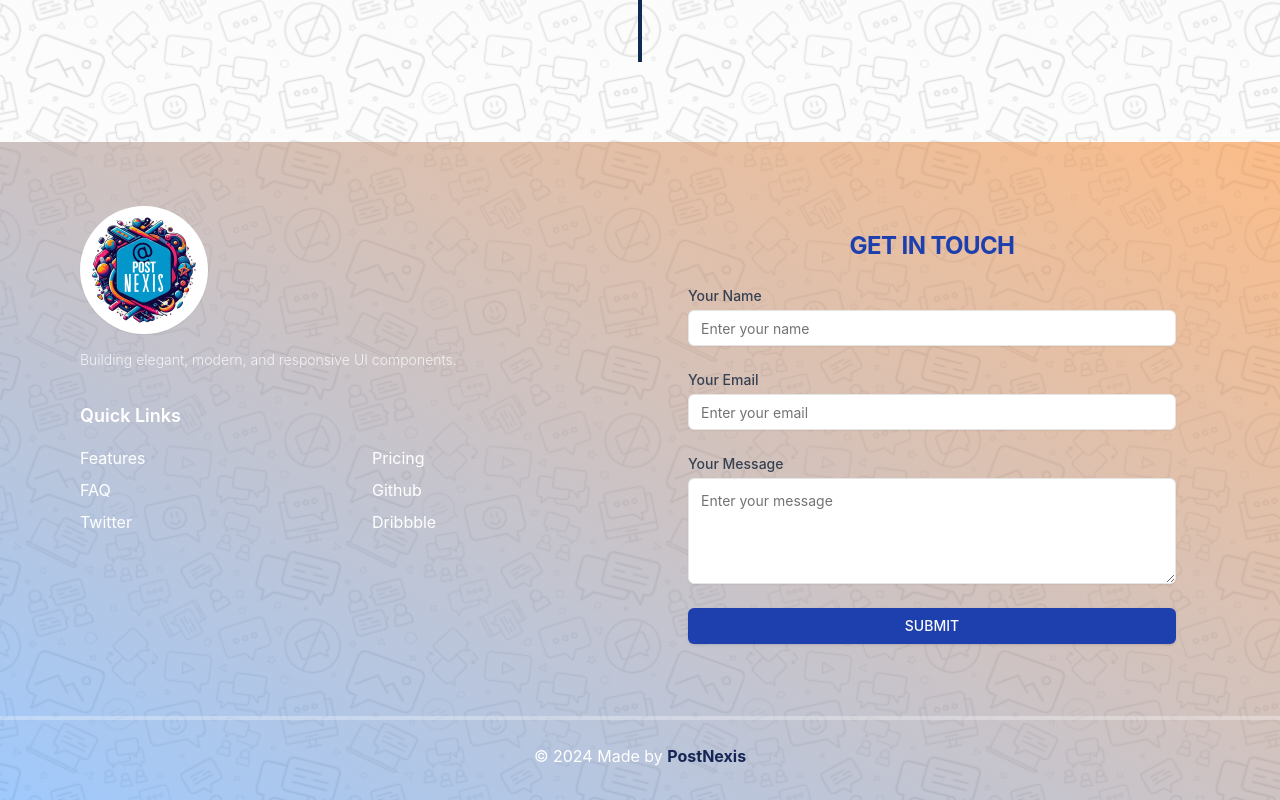
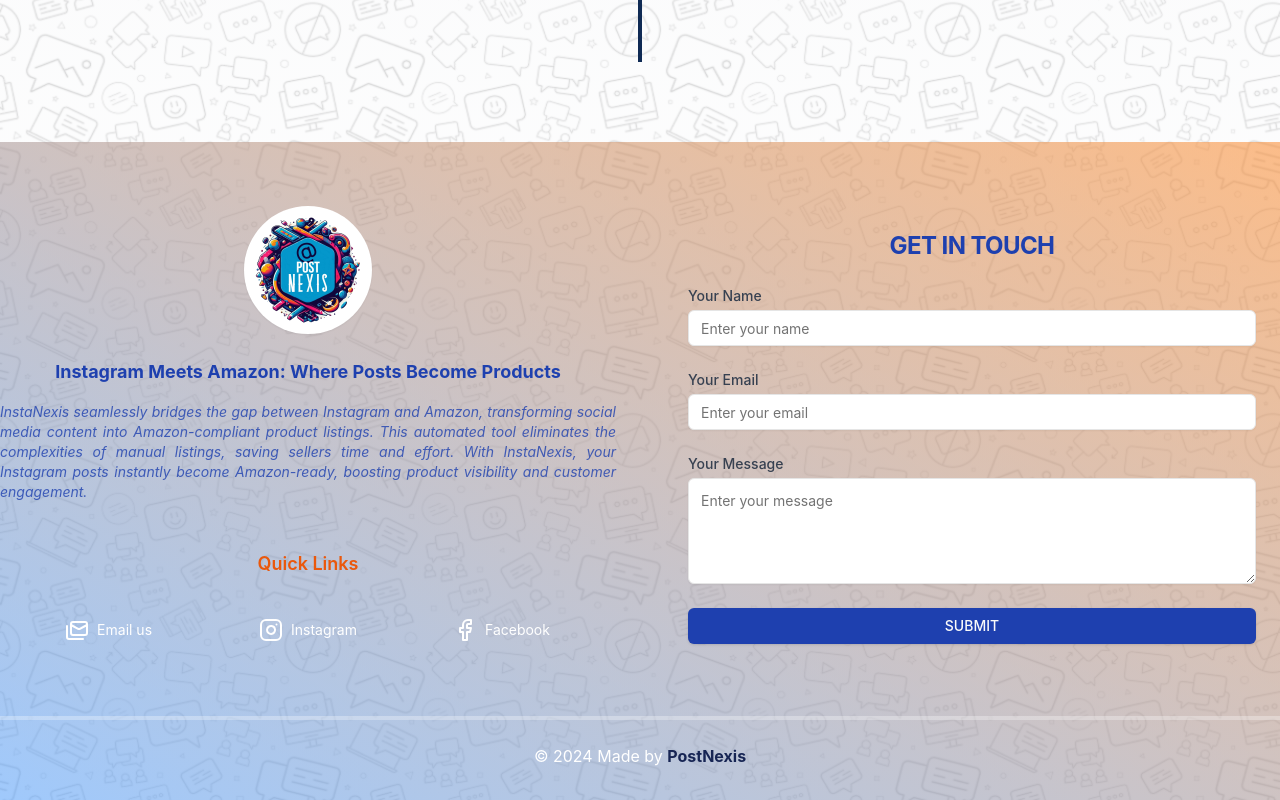
Before and after one commit to Trickster19/Insta-Nexis-Frontend, a React (Vite) app: page / in a window 1280 px wide. Shown: the part 4130-4930 px from the top of the page. Built offline with nearby package versions, Linux system fonts and the light colour scheme.

Commit message:
Footer enhancement

```diff
--- a/src/components/Home/Home.tsx
+++ b/src/components/Home/Home.tsx
@@ -1,4 +1,3 @@
-import { Footer } from "../sections/Footer";
 import Hero from "../sections/Hero";
 import WorkflowTimeline from "../sections/WorkflowTimeline";
 
@@ -7,7 +6,6 @@
     <>
       <Hero />
       <WorkflowTimeline />
-      <Footer />
     </>
   );
 };
--- a/src/components/Layout/Layout.tsx
+++ b/src/components/Layout/Layout.tsx
@@ -2,6 +2,7 @@
 import Navbar from "@/components/Navbar";
 import { ScrollToTop } from "@/components/ui/scroll-to-top";
 import BackgroundImage from "@/assets/body-background.png";
+import { Footer } from "../sections/Footer";
 
 export const Layout: React.FC = () => {
   return (
@@ -15,6 +16,7 @@
       <Navbar />
       <ScrollToTop />
       <Outlet />
+      <Footer />
     </main>
   );
 };
--- a/src/components/Product/Product.tsx
+++ b/src/components/Product/Product.tsx
@@ -56,7 +56,7 @@
           </p>
         </div>
       ) : (
-        <div className="flex flex-col h-[100vh] overflow-auto py-20 px-10 w-full relative">
+        <div className="flex flex-col h-full overflow-auto py-20 px-10 w-full relative">
           {/* Product Details Section */}
           <section className="w-full grid grid-cols-1 md:grid-cols-2 lg:grid-cols-[1fr_1.5fr] gap-8 items-start max-w-6xl md:px-4 mx-auto py-6">
             {/* Left Side: Product Image */}
--- a/src/components/Profile/Profile.tsx
+++ b/src/components/Profile/Profile.tsx
@@ -17,7 +17,7 @@
   }, [isError]);
   return (
     <>
-      <div className="h-[100vh] py-20 px-12 w-full relative">
+      <div className="h-full py-20 px-12 w-full relative">
         {isLoading ? (
           <div className="flex h-full items-center justify-center ">
             <Loader2
--- a/src/components/sections/Footer.tsx
+++ b/src/components/sections/Footer.tsx
@@ -3,49 +3,63 @@
 import { Textarea } from "@/components/ui/textarea";
 import { Card, CardContent, CardHeader, CardTitle } from "@/components/ui/card";
 import LogoIcon from "@/assets/PostNexisLogo.png";
+import { Facebook, Instagram, Mails } from "lucide-react";
 
 export const Footer = () => {
   return (
     <footer className="bg-gradient-to-tr from-blue-400/60 via-trasparent to-orange-400/60 text-white pt-16 pb-8">
-      <section className="container mx-auto grid grid-cols-1 md:grid-cols-2 gap-12 px-6 md:px-12 lg:px-20">
+      <section className="container mx-auto grid grid-cols-1 md:grid-cols-2 gap-12 ">
         {/* Left Section: Logo and Details */}
         <div className="flex flex-col gap-8">
           {/* Logo Section */}
-          <div className="flex flex-col  gap-4">
+          <div className="flex flex-col items-center gap-4">
             <img
               src={LogoIcon}
               alt="Logo"
-              className="w-32 h-32 rounded-full bg-white shadow-sm"
+              className="w-32 h-32 rounded-full  bg-white shadow-sm"
             />
-            <div>
-              <h1 className="text-3xl font-extrabold"></h1>
-              <p className="text-sm font-light opacity-80">
-                Building elegant, modern, and responsive UI components.
+            <div className="text-center">
+              <h3 className="text-lg font-bold text-blue-800 py-2">
+                Instagram Meets Amazon: Where Posts Become Products
+              </h3>
+              <p className="text-sm text-blue-800 italic text-justify opacity-80 pt-2">
+                InstaNexis seamlessly bridges the gap between Instagram and
+                Amazon, transforming social media content into Amazon-compliant
+                product listings. This automated tool eliminates the
+                complexities of manual listings, saving sellers time and effort.
+                With InstaNexis, your Instagram posts instantly become
+                Amazon-ready, boosting product visibility and customer
+                engagement.
               </p>
             </div>
           </div>
 
           {/* Quick Links */}
-          <div>
-            <h3 className="text-lg font-semibold mb-4">Quick Links</h3>
-            <div className="grid grid-cols-2 gap-x-12 gap-y-2">
-              <a href="#" className="hover:underline">
-                Features
+          <div className=" flex flex-col  items-center pt-4">
+            <h3 className="text-lg font-semibold mb-10 text-orange-600">
+              Quick Links
+            </h3>
+            <div className="grid grid-cols-3 gap-x-24 gap-y-4 text-sm">
+              <a
+                href="mailto:postnexis@gmail.com"
+                className="hover:text-orange-600  flex items-center gap-2"
+              >
+                <Mails />
+                Email us
               </a>
-              <a href="#" className="hover:underline">
-                Pricing
+              <a
+                href="https://www.instagram.com/postnexis"
+                className="hover:text-orange-600 flex items-center gap-2"
+              >
+                <Instagram />
+                Instagram
               </a>
-              <a href="#" className="hover:underline">
-                FAQ
-              </a>
-              <a href="#" className="hover:underline">
-                Github
-              </a>
-              <a href="#" className="hover:underline">
-                Twitter
-              </a>
-              <a href="#" className="hover:underline">
-                Dribbble
+              <a
+                href="https://www.facebook.com/postnexis"
+                className="hover:text-orange-600 flex items-center gap-2"
+              >
+                <Facebook />
+                Facebook
               </a>
             </div>
           </div>
```
